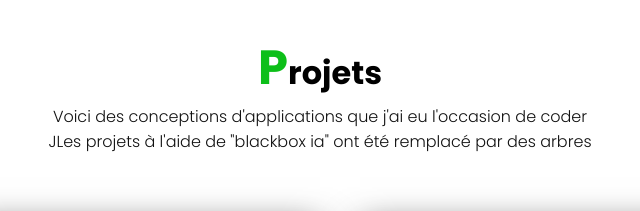
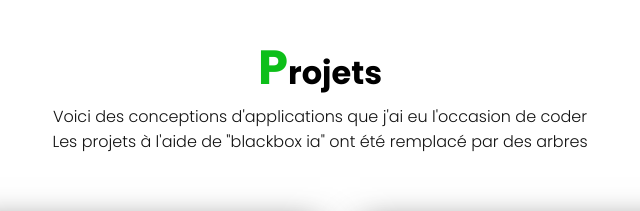
Before and after one commit to BenjaminLebrun/BenjaminLebrun.github.io, a plain HTML site: page index.html in a window 1280 px wide. Shown: the part 1460-1671 px from the top of the page, 320-960 px from the left. Drawn offline with Linux system fonts and the light colour scheme.

Commit message:
Update index.html

```diff
--- a/index.html
+++ b/index.html
@@ -58,7 +58,7 @@
     <div class="titre">
       <h2 class="titre-texte"><span>P</span>rojets</h2>
       <p>Voici des conceptions d'applications que j'ai eu l'occasion de coder</p>
-      <p>JLes projets à l'aide de "blackbox ia" ont été remplacé par des arbres</p>
+      <p>Les projets à l'aide de "blackbox ia" ont été remplacé par des arbres</p>
     </div>
     <div class="contenu">
       <div class="box">
```
